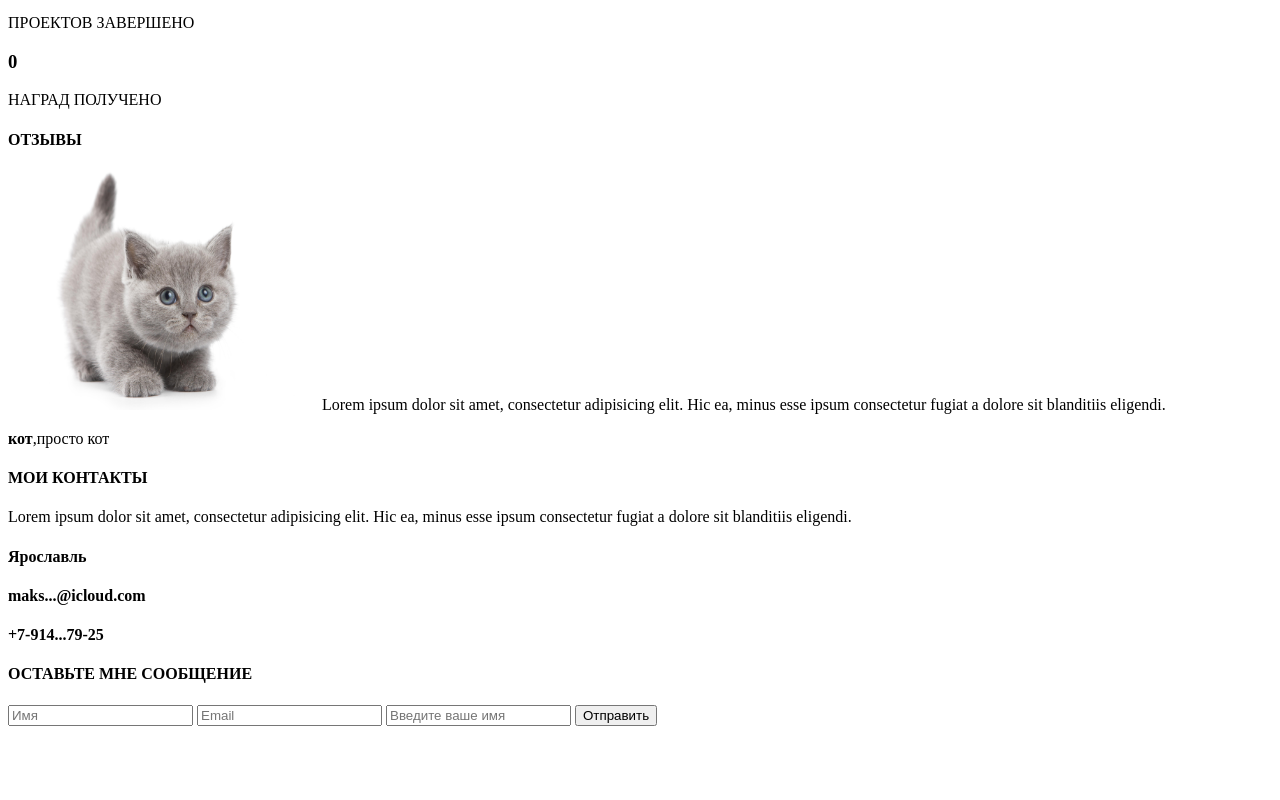
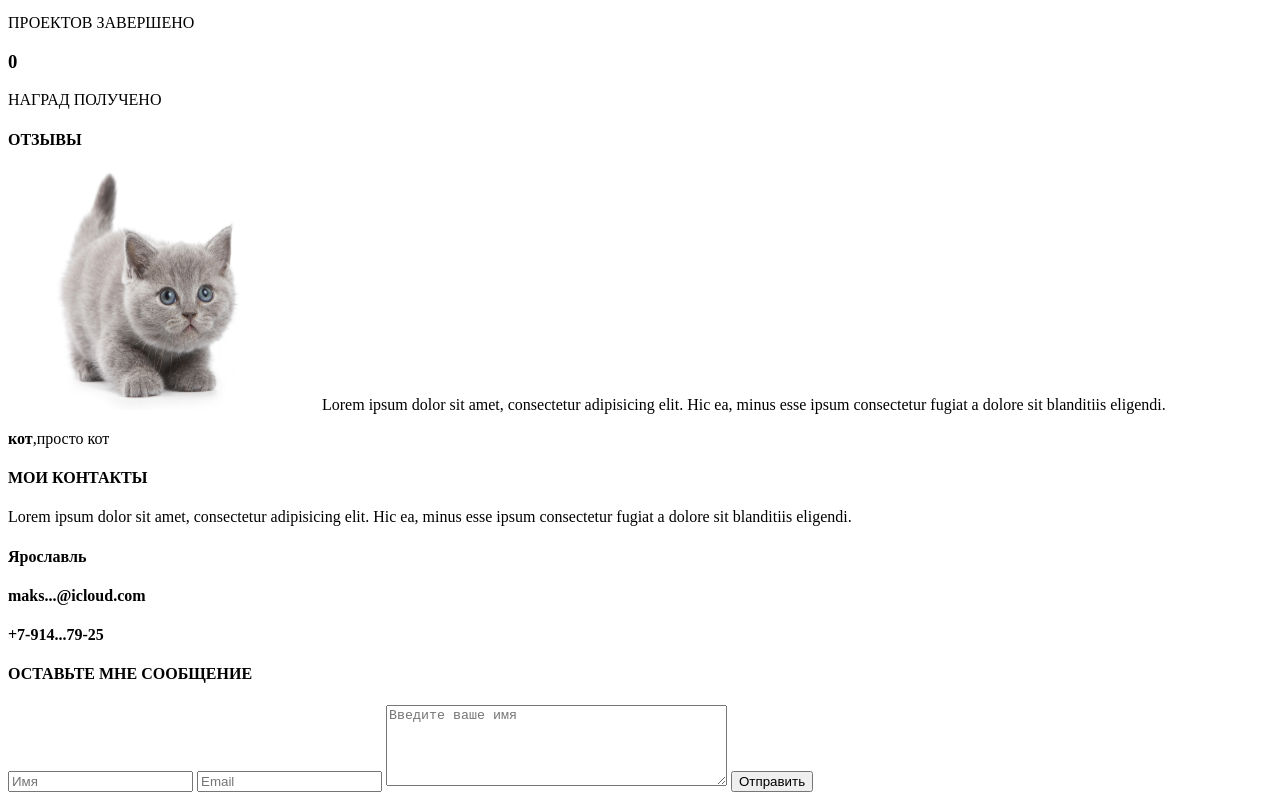
Before and after one commit to Maxilevro/Maxilevro.github.io, a plain HTML site: page src/index.html in a window 1280 px wide. Shown: the part 1954-2754 px from the top of the page. Before the commit the page ends 2688 px from the top, so only its background shows below. Drawn offline with Linux system fonts and the light colour scheme.

Commit message:
Залил с изменениями
изменил тег

```diff
--- a/src/index.html
+++ b/src/index.html
@@ -119,7 +119,7 @@
 <h4>ОСТАВЬТЕ МНЕ СООБЩЕНИЕ</h4>
 <input type="text" name="maxilevro" value="" placeholder="Имя">
 <input type="text" name="maxilevro" value="" placeholder="Email">
-<input type="text" name="maxilevro" value="" placeholder="Введите ваше имя">
+<textarea name="number1" id="1" cols="40" rows="5" placeholder="Введите ваше имя"></textarea>
 <input type="reset" value="Отправить">
 </form>
 
```
